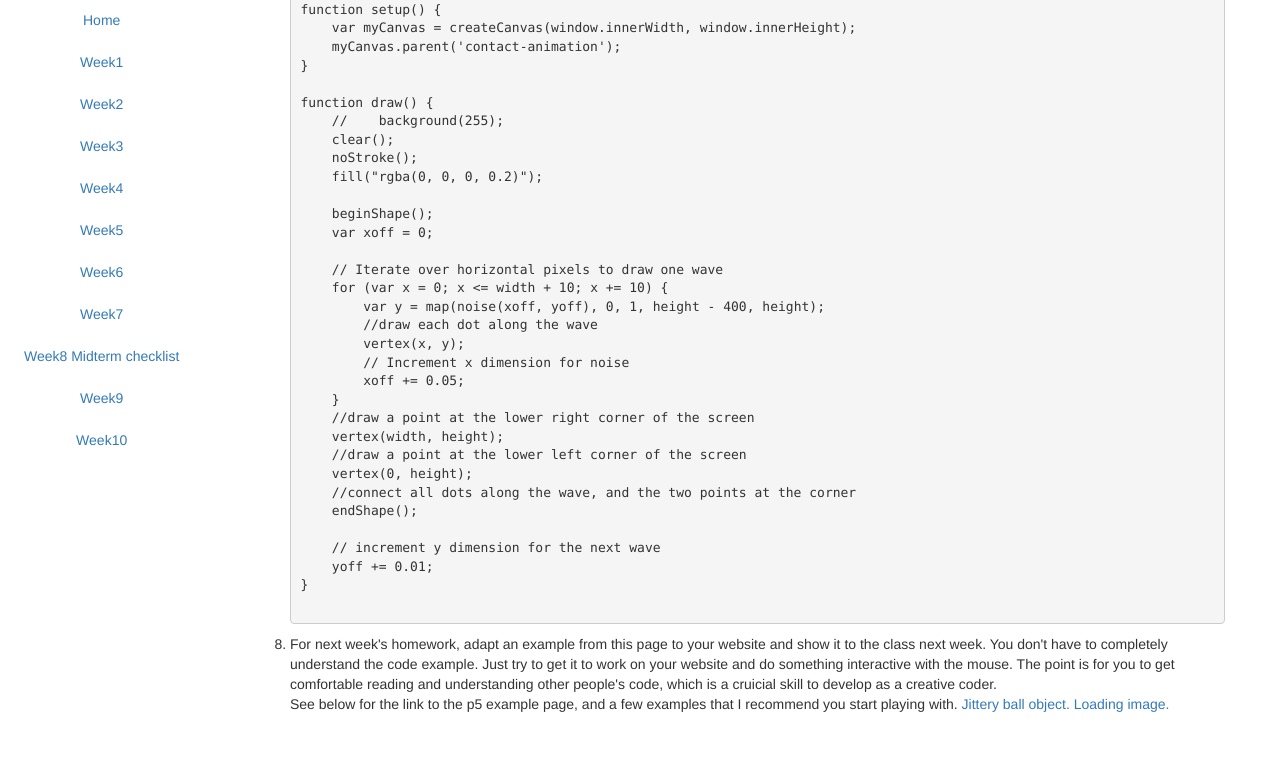
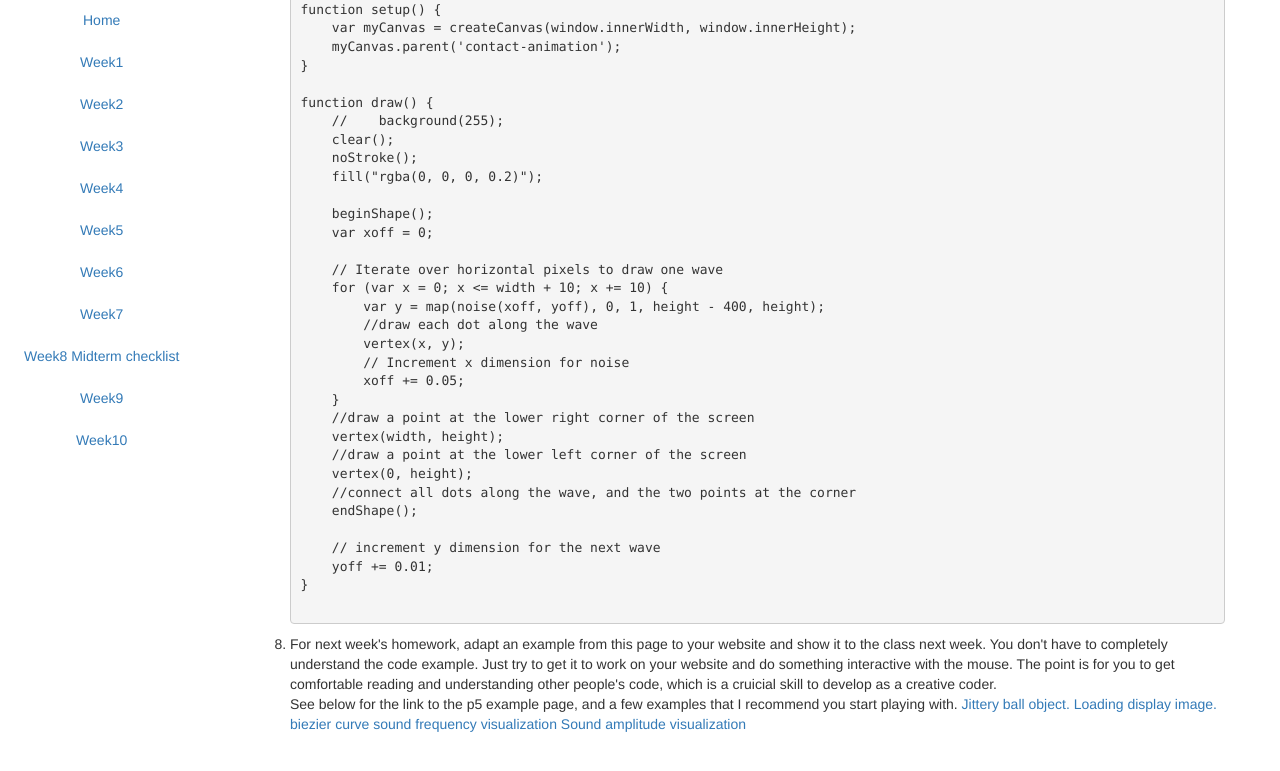
Before and after one commit to zhenzhenqi/MMA100, a Jekyll site: the page built from _posts/2015-04-01-week9.html, in a window 1280 px wide and 900 px high, scrolled down 1551 px, cut to the strip 0-776 px from the top of the window. Shown: the top 771 px of the strip. Built offline with Jekyll 4.4.1, drawn with Linux system fonts in a browser that asks for light colours; nearby versions of some CDN libraries.

```diff
--- a/_posts/2015-04-01-week9.html
+++ b/_posts/2015-04-01-week9.html
@@ -115,7 +115,10 @@
         <br>See below for the link to the p5 example page, and a few examples that I recommend you start playing with.
     <a href="http://p5js.org/learn/#examples"></a>
     <a href="http://p5js.org/learn/examples/Objects_Objects.php">Jittery ball object.</a>
-    <a href="">Loading image.</a>
+    <a href="http://p5js.org/learn/examples/Image_Load_and_Display_Image.php">Loading display image.</a>
+    <a href="http://p5js.org/learn/examples/Form_Bezier.php">biezier curve</a>
+    <a href="http://p5js.org/learn/examples/Sound_Frequency_Spectrum.php">sound frequency visualization</a>
+    <a href="http://p5js.org/learn/examples/Sound__Amplitude_Analysis.php">Sound amplitude visualization</a>
     </li>
     </ol>
 </div>
```
